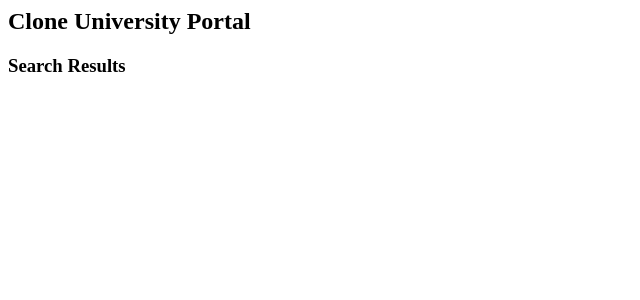
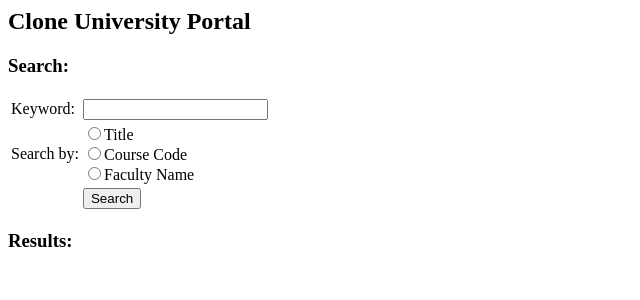
Before and after one commit to adriannirmalandrew/online-notes-portal-php, a PHP site: page /search.php?keyword=1 in a window 1280 px wide. Shown: the top 300 px of the page, without its empty margins (0-640 px from the left). Run offline with PHP 8.4, Linux system fonts and the light colour scheme; data that the repository does not hold is empty.

Commit message:
Small changes
*Cleaned up browse.php's latest section
*Fixed up show_post.php
*Started work on search.php

```diff
--- a/search.php
+++ b/search.php
@@ -1,3 +1,8 @@
+<?php
+	//This is to check if search arguments are not empty:
+	$keyword=$_GET["keyword"];
+	$search_by=$_GET["search_by"];
+?>
 <!--This page is used to show search results.-->
 <html>
 	<head>
@@ -7,9 +12,36 @@
 		<div id="title">
 			<h2>Clone University Portal</h2>
 		</div>
-		<h3>Search Results</h3>
-		<?php
-			//TODO: Show search results
-		?>
+		<div id="search-form">
+			<h3>Search:</h3>
+			<form action="/search.php" method="get">
+				<table>
+					<tr>
+						<td>Keyword:</td>
+						<td><input type="text" name="keyword"></td>
+					</tr>
+					<tr>
+						<td>Search by:</td>
+						<td>
+							<input type="radio" name="search_by" value="title">Title
+							<br>
+							<input type="radio" name="search_by" value="course_code">Course Code
+							<br>
+							<input type="radio" name="search_by" value="faculty_name">Faculty Name
+						</td>
+					</tr>
+					<tr>
+						<td></td>
+						<td><input type="submit" value="Search"></td>
+					</tr>
+				</table>
+			</form>
+		</div>
+		<div id="search-results">
+			<h3>Results:</h3>
+			<?php
+				//TODO: Show search results
+			?>
+		</div>
 	</body>
 </html>
```
Also changed, not shown: browse.php (+20 -8 lines), show_post.php (+10 -5 lines).
